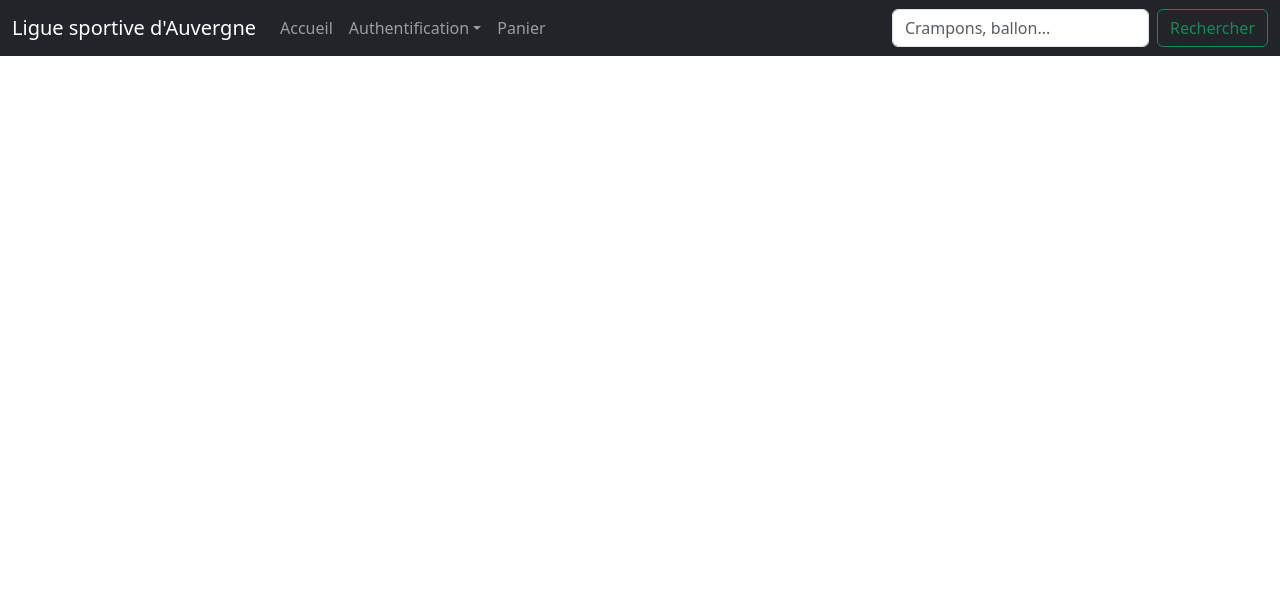
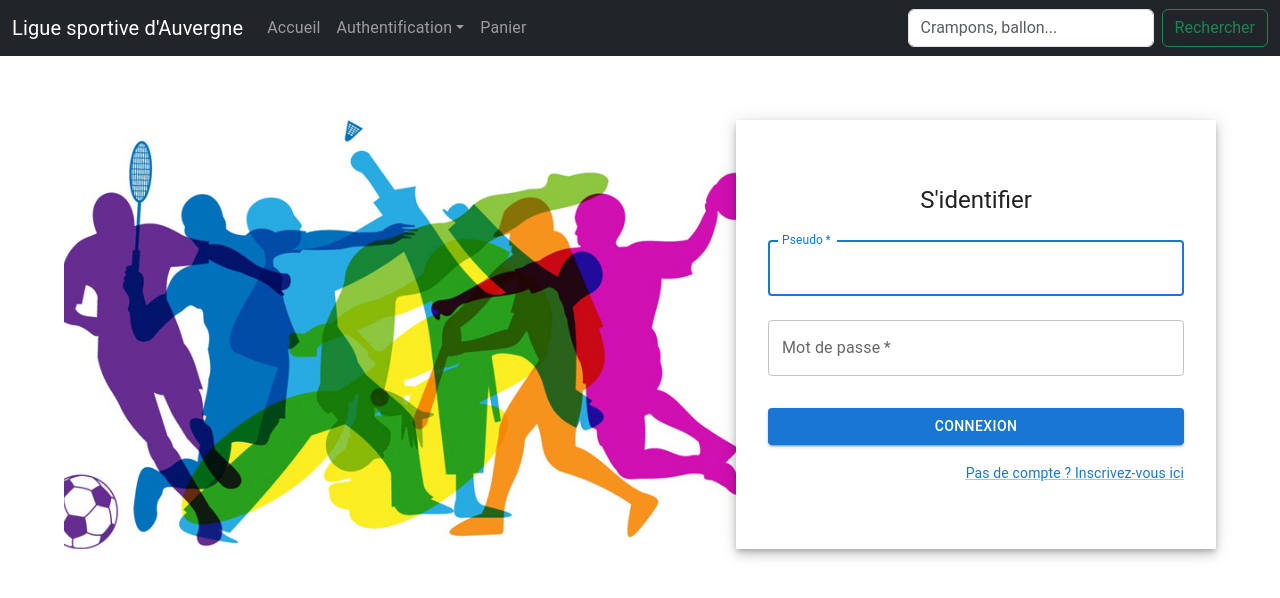
Before and after one commit to Ziyed1/MERN_frontend, a React (Create React App) app in the folder front/: page /Connexion in a window 1280 px wide. Shown: the top 598 px of the page. Built offline with nearby package versions, Linux system fonts and the light colour scheme.

Commit message:
Pages connexion / inscription

```diff
--- a/front/src/App.js
+++ b/front/src/App.js
@@ -2,6 +2,8 @@ import { BrowserRouter, Routes, Route } from 'react-router-dom'
 
 import Navbar from './components/Navbar'
 import Home from './pages/Home'
+import Connexion from './pages/Connexion'
+import Inscription from './pages/Inscription'
 
 function App() {
   return (
@@ -14,6 +16,14 @@ function App() {
               path='/Home'
               element={<Home />}
             />
+            <Route
+              path='/Connexion'
+              element={<Connexion />}
+            />
+            <Route
+              path='/Inscription'
+              element={<Inscription />}
+            />
           </Routes>
         </div>
       </BrowserRouter>
--- /dev/null
+++ b/front/src/pages/Connexion.js
@@ -0,0 +1,121 @@
+import Button from "@mui/material/Button";
+import CssBaseline from "@mui/material/CssBaseline";
+import TextField from "@mui/material/TextField";
+import FormControlLabel from "@mui/material/FormControlLabel";
+import Checkbox from "@mui/material/Checkbox";
+import Link from "@mui/material/Link";
+import Paper from "@mui/material/Paper";
+import Box from "@mui/material/Box";
+import Grid from "@mui/material/Grid";
+import Typography from "@mui/material/Typography";
+import { Container } from "@mui/material";
+
+import Image from '../assets/loginImage.jpg'
+
+export default function Connexion() {
+  const handleSubmit = (event) => {
+    event.preventDefault();
+    const data = new FormData(event.currentTarget);
+    console.log({
+      email: data.get("email"),
+      password: data.get("password"),
+    });
+  };
+
+  return (
+    <Container component="main" maxWidth="lg">
+      <Box
+        sx={{
+          marginTop: 8,
+        }}
+      >
+        <Grid container>
+          <CssBaseline />
+          <Grid
+            item
+            xs={false}
+            sm={4}
+            md={7}
+            sx={{
+              backgroundImage: `url(${Image})`,
+              backgroundRepeat: "no-repeat",
+              backgroundColor: (t) =>
+                t.palette.mode === "light"
+                  ? t.palette.grey[50]
+                  : t.palette.grey[900],
+              backgroundSize: "cover",
+              backgroundPosition: "center",
+            }}
+          />
+          <Grid
+            item
+            xs={12}
+            sm={8}
+            md={5}
+            component={Paper}
+            elevation={6}
+            square
+          >
+            <Box
+              sx={{
+                my: 8,
+                mx: 4,
+                display: "flex",
+                flexDirection: "column",
+                alignItems: "center",
+              }}
+            >
+              <Typography component="h1" variant="h5">
+                S'identifier
+              </Typography>
+              <Box
+                component="form"
+                noValidate
+                onSubmit={handleSubmit}
+                sx={{ mt: 1 }}
+              >
+                <TextField
+                  margin="normal"
+                  required
+                  fullWidth
+                  id="email"
+                  label="Pseudo"
+                  name="email"
+                  autoComplete="email"
+                  autoFocus
+                />
+                <TextField
+                  margin="normal"
+                  required
+                  fullWidth
+                  name="password"
+                  label="Mot de passe"
+                  type="password"
+                  id="password"
+                  autoComplete="current-password"
+                />
+                <Button
+                  type="submit"
+                  fullWidth
+                  variant="contained"
+                  sx={{ mt: 3, mb: 2 }}
+                >
+                  Connexion
+                </Button>
+                <Grid container>
+                  <Grid item xs>
+                  </Grid>
+                  <Grid item>
+                    <Link href="/Inscription" variant="body2">
+                      {"Pas de compte ? Inscrivez-vous ici"}
+                    </Link>
+                  </Grid>
+                </Grid>
+              </Box>
+            </Box>
+          </Grid>
+        </Grid>
+      </Box>
+    </Container>
+  );
+}
--- /dev/null
+++ b/front/src/pages/Inscription.js
@@ -0,0 +1,135 @@
+import React from "react";
+import Avatar from "@material-ui/core/Avatar";
+import Button from "@material-ui/core/Button";
+import CssBaseline from "@material-ui/core/CssBaseline";
+import TextField from "@material-ui/core/TextField";
+import FormControlLabel from "@material-ui/core/FormControlLabel";
+import Checkbox from "@material-ui/core/Checkbox";
+import Link from "@material-ui/core/Link";
+import Grid from "@material-ui/core/Grid";
+import Box from "@material-ui/core/Box";
+import LockOutlinedIcon from "@material-ui/icons/LockOutlined";
+import Typography from "@material-ui/core/Typography";
+import { makeStyles } from "@material-ui/core/styles";
+import Container from "@material-ui/core/Container";
+
+function MadeWithLove() {
+  return (
+    <Typography variant="body2" color="textSecondary" align="center">
+      {"Built with love by the "}
+      <Link color="inherit" href="https://material-ui.com/">
+        Material-UI
+      </Link>
+      {" team."}
+    </Typography>
+  );
+}
+
+const useStyles = makeStyles(theme => ({
+  "@global": {
+    body: {
+      backgroundColor: theme.palette.common.white
+    }
+  },
+  paper: {
+    marginTop: theme.spacing(8),
+    display: "flex",
+    flexDirection: "column",
+    alignItems: "center"
+  },
+  avatar: {
+    margin: theme.spacing(1),
+    backgroundColor: theme.palette.secondary.main
+  },
+  form: {
+    width: "100%", // Fix IE 11 issue.
+    marginTop: theme.spacing(3)
+  },
+  submit: {
+    margin: theme.spacing(3, 0, 2)
+  }
+}));
+
+export default function Inscription() {
+  const classes = useStyles();
+
+  return (
+    <Container component="main" maxWidth="xs">
+      <CssBaseline />
+      <div className={classes.paper}>
+        <Avatar className={classes.avatar}>
+          <LockOutlinedIcon />
+        </Avatar>
+        <Typography component="h1" variant="h5">
+          Inscription
+        </Typography>
+        <form className={classes.form} noValidate>
+          <Grid container spacing={2}>
+            <Grid item xs={12} sm={6}>
+              <TextField
+                autoComplete="fname"
+                name="firstName"
+                variant="outlined"
+                required
+                fullWidth
+                id="firstName"
+                label="Prénom"
+                autoFocus
+              />
+            </Grid>
+            <Grid item xs={12} sm={6}>
+              <TextField
+                variant="outlined"
+                required
+                fullWidth
+                id="lastName"
+                label="Nom"
+                name="lastName"
+                autoComplete="lname"
+              />
+            </Grid>
+            <Grid item xs={12}>
+              <TextField
+                variant="outlined"
+                required
+                fullWidth
+                id="email"
+                label="Addresse Email"
+                name="email"
+                autoComplete="email"
+              />
+            </Grid>
+            <Grid item xs={12}>
+              <TextField
+                variant="outlined"
+                required
+                fullWidth
+                name="password"
+                label="Mot de passe"
+                type="password"
+                id="password"
+                autoComplete="current-password"
+              />
+            </Grid>
+          </Grid>
+          <Button
+            type="submit"
+            fullWidth
+            variant="contained"
+            color="primary"
+            className={classes.submit}
+          >
+            S'inscrire
+          </Button>
+          <Grid container justify="flex-end">
+            <Grid item>
+              <Link href="/Connexion" variant="body2">
+                Déjà un compte ? Connectez-vous
+              </Link>
+            </Grid>
+          </Grid>
+        </form>
+      </div>
+    </Container>
+  );
+}
```
Also changed, not shown: front/package.json (+7 -0 lines), front/src/assets/loginImage.jpg (added), 1 other file (tests, documents, lock files or other folders).
